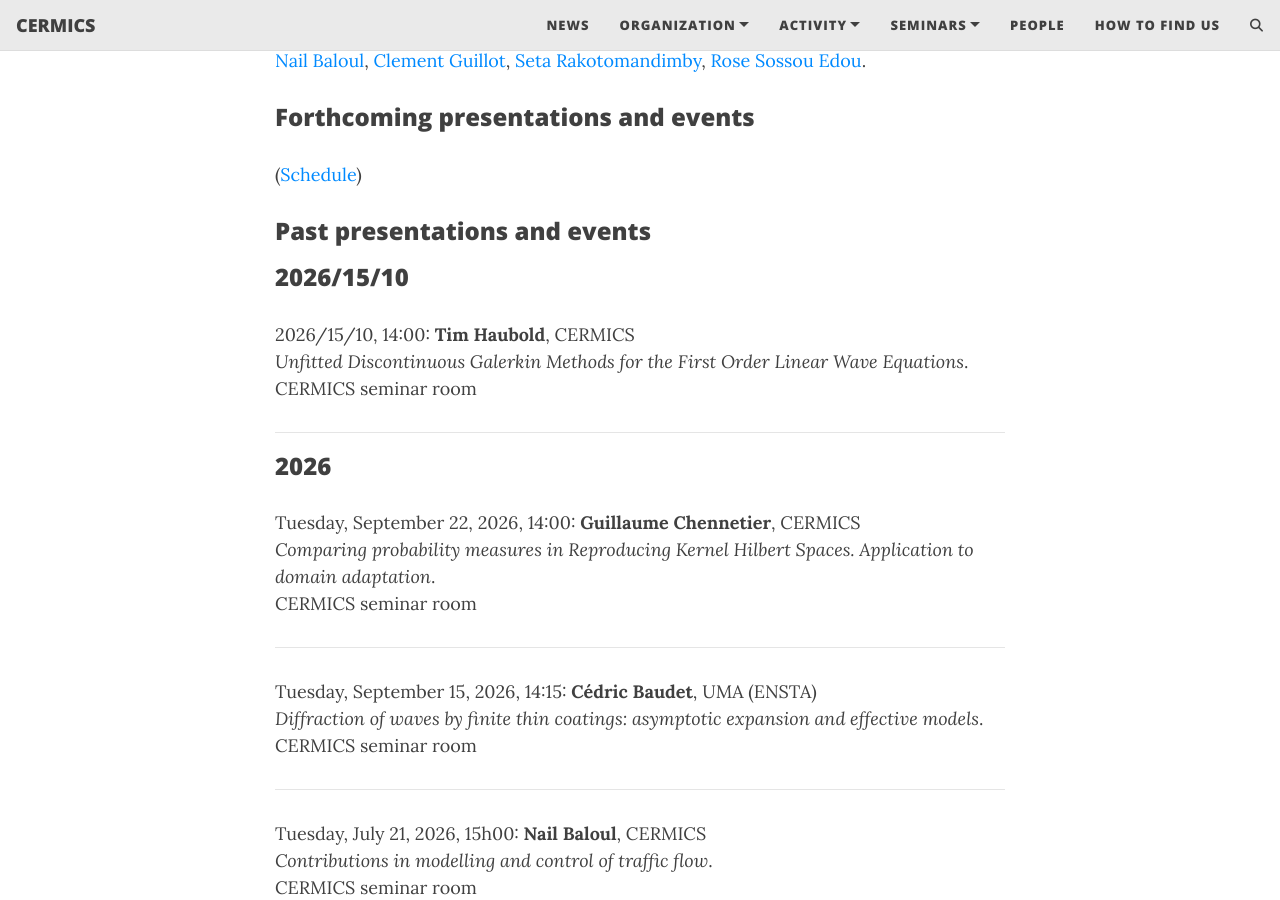
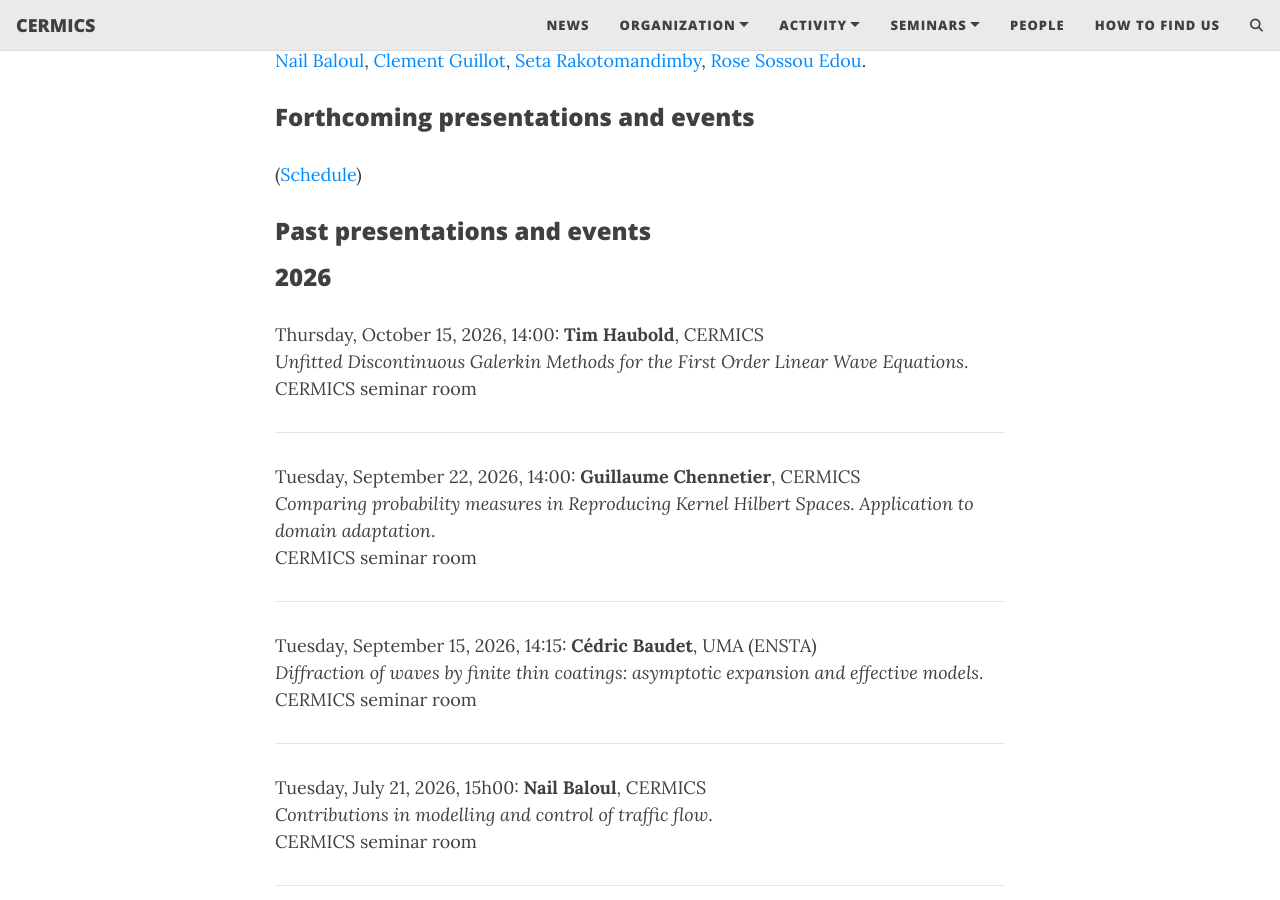
Before and after one commit to cermics/young-researchers, a Jekyll site: the page built from index.md, in a window 1280 px wide and 900 px high, scrolled down 699 px. Built offline with Jekyll 4.4.1, drawn with Linux system fonts in a browser that asks for light colours; comment, search, counter and statistics services are not loaded.

Commit message:
Fix date format for Tim Haubold's research entry

```diff
--- a/_data/young-researchers.yml
+++ b/_data/young-researchers.yml
@@ -2,7 +2,7 @@
   AU: Tim Haubold
   Ahref: "https://www.researchgate.net/profile/Tim-Haubold"
   labo: CERMICS
-  date: 2026/15/10
+  date: 2026/10/15
   hour: "14:00"
   where: CERMICS seminar room
 - TI: "Comparing probability measures in Reproducing Kernel Hilbert Spaces. Application to domain adaptation"
```
